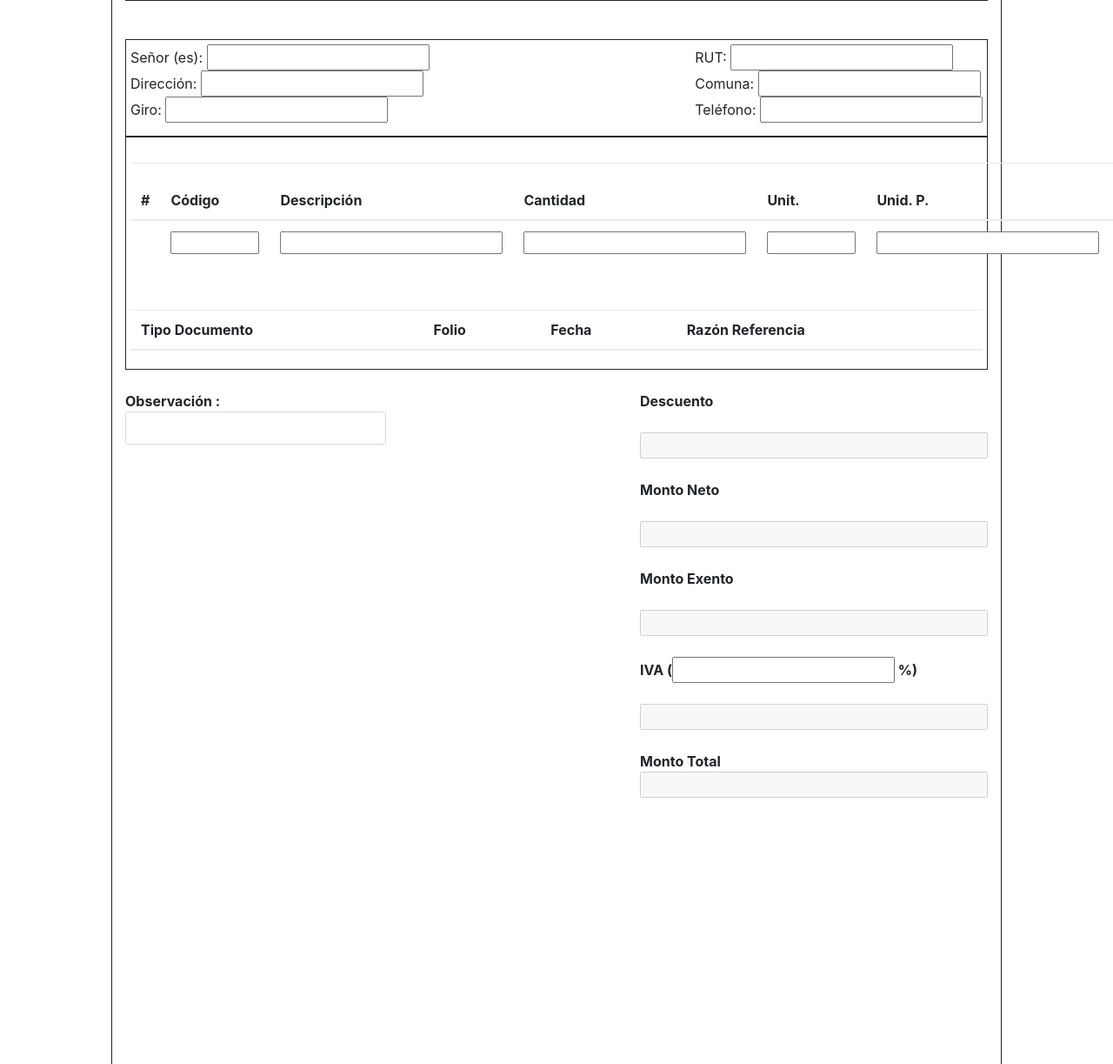
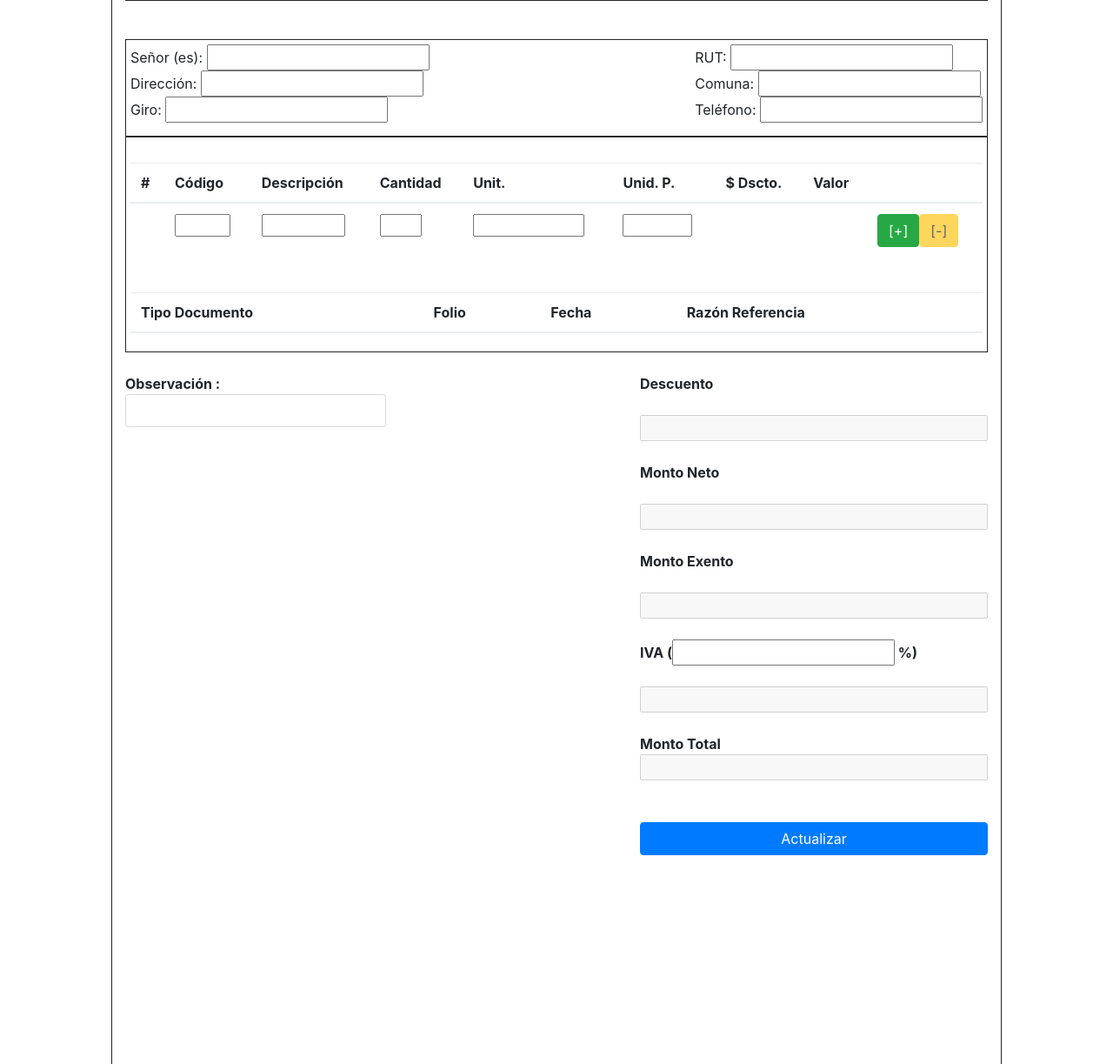
Before and after one commit to carlosveliz/sii-dte-py, a Flask app: template web/templates/sii_document_52_form.html in a window 1280 px wide; the page is wider, and only the part inside the window is pictured. Shown: the part 362-1585 px from the top of that part at 87% size. Run offline with Flask 2, Linux system fonts and the light colour scheme; the visitor is signed in with stand-in values (Sample User, id 1); the template is opened without the code that fills it: most values are stand-ins (such as "Sample title", 1, 10 or a date in 2020); lists and menus that the app fills with data are empty; some libraries are stand-ins or nearby versions.

Commit message:
Add and remove detail row

```diff
--- a/web/static/js/document.js
+++ b/web/static/js/document.js
@@ -2,3 +2,33 @@ function saveDocument(documentDivId) {
 	let parameters = $('#' + documentDivId).find('input, select, textarea').serializeArray();
 	console.log(parameters);
 }
+
+function addNewDetailRow() {
+	//Get row count
+	let rowCount = $("#detailTable > tbody > tr ").length;
+
+	//Get target
+	let target = $("#detailTable > tbody > .newRow");
+	let newRow = '<tr class="newRow">' + target.html() + '</tr>';
+	let elements = $("#detailTable > tbody > .newRow > td > input");
+	target.removeClass("newRow");
+
+	//Update inputs name with unique id
+	elements.each(function(element) {
+			let elem = $(elements[element]);
+			elem.attr('name', rowCount + '-' + elem.attr('name'));
+			if(!elem.hasClass("remove"))
+				elem.attr('disabled', true);
+			else {
+				elem.attr('disabled', false);
+			}
+		}
+	);
+
+	target.after(newRow);
+}
+
+function removeNewDetailRow(target) {
+	parent = target.closest("tr");
+	parent.remove();
+}
--- a/web/templates/sii_document_52_form.html
+++ b/web/templates/sii_document_52_form.html
@@ -192,7 +192,7 @@ p {
 		</div>
 		<div class="part details">
 			<br />
-			<table class="table">
+			<table class="table" id="detailTable">
 				<thead>
 					<tr>
 						<th>#</th>
@@ -207,16 +207,16 @@ p {
 					</tr>
 				</thead>
 				<tbody>
-					<tr>
+					<tr class="newRow">
 						<td></td>
-						<td><input type='text' size="5" class='' id='Details-Code' name='Details-Code' /></td>
-						<td><input type='text' size="20" class='' id='Details-Name' name='Details-Name' /></td>
-						<td><input type='number' size="2" class='' id='Details-Quantity' name='Details-Quantity' /></td>
-						<td><input type='text' size="5" class='' id='Details-Unit' name='Details-Unit' /></td>
-						<td><input type='number' size="5" class='' id='Details-UnitPrice' name='Details-UnitPrice' /></td>
+						<td><input type='text' style="width:4em" class='' id='Details-Code' name='Details-Code' /></td>
+						<td><input type='text' style="width:6em" class='' id='Details-Name' name='Details-Name' /></td>
+						<td><input type='number' style="width:3em" class='' id='Details-Quantity' name='Details-Quantity' /></td>
+						<td><input type='text' style="width:8em" class='' id='Details-Unit' name='Details-Unit' /></td>
+						<td><input type='number' style="width:5em" class='' id='Details-UnitPrice' name='Details-UnitPrice' /></td>
 						<td></td>
 						<td></td>
-						<td><input type='button' size="5" class='btn btn-success' id='Details-UnitPrice' value="[+]" /></td>
+						<td><input type='button' size="5" class='btn btn-success' id='Details-UnitPrice' value="[+]" onclick="addNewDetailRow();" /><input type='button' size="5" class='btn btn-warning remove' id='Details-UnitPrice' value="[-]" onclick="removeNewDetailRow($(this));" disabled /></td>
 					</tr>
 				</tbody>
 			</table>
@@ -252,6 +252,9 @@ p {
 				<input type='number' size="5" class='' id='totiva' disabled/><br />
 				<b>Monto Total</b>
 				<input type='number' size="5" class='' id='tot' disabled/><br />
+				<br />
+				<input type="button" class="btn btn-primary" value="Actualizar" />
+
 			</div>
 		</div>
 		<div class="part" >
```
